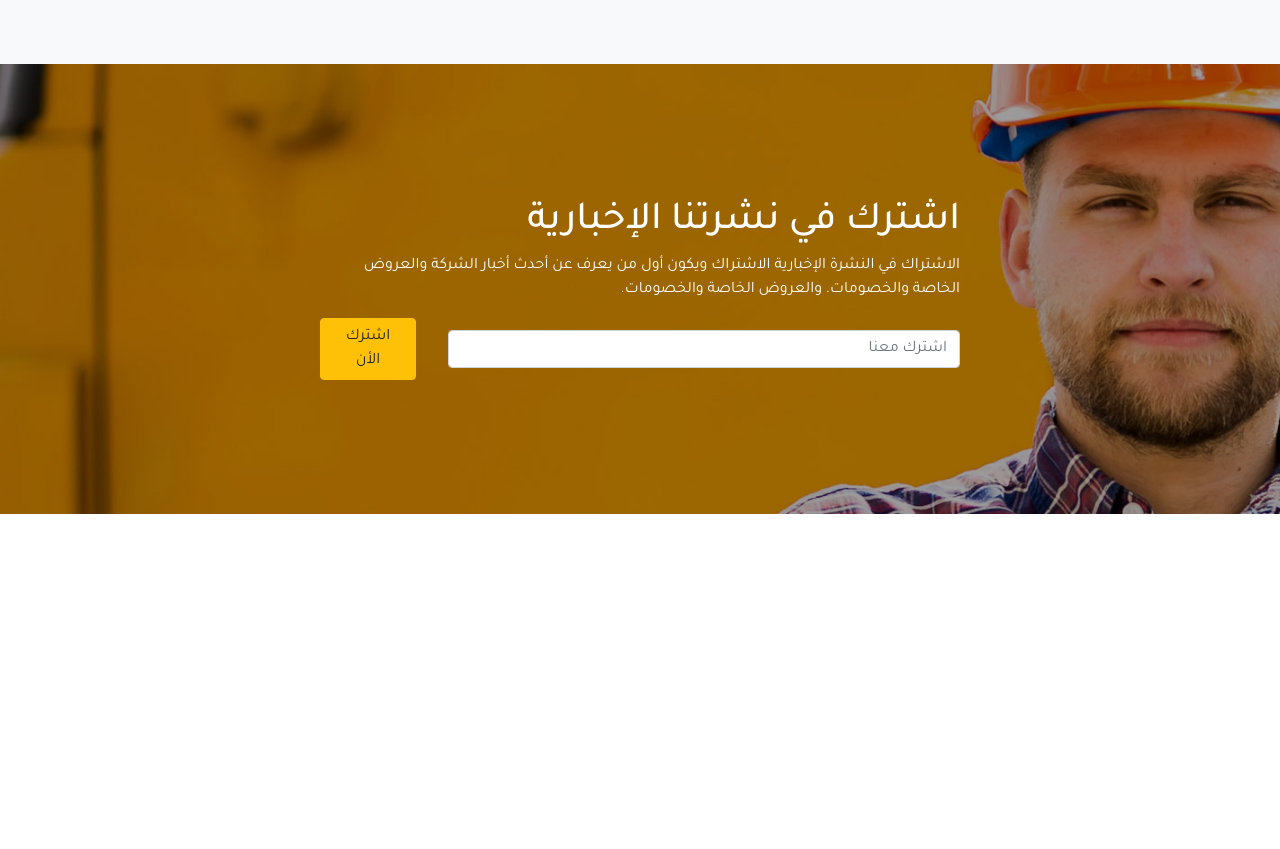
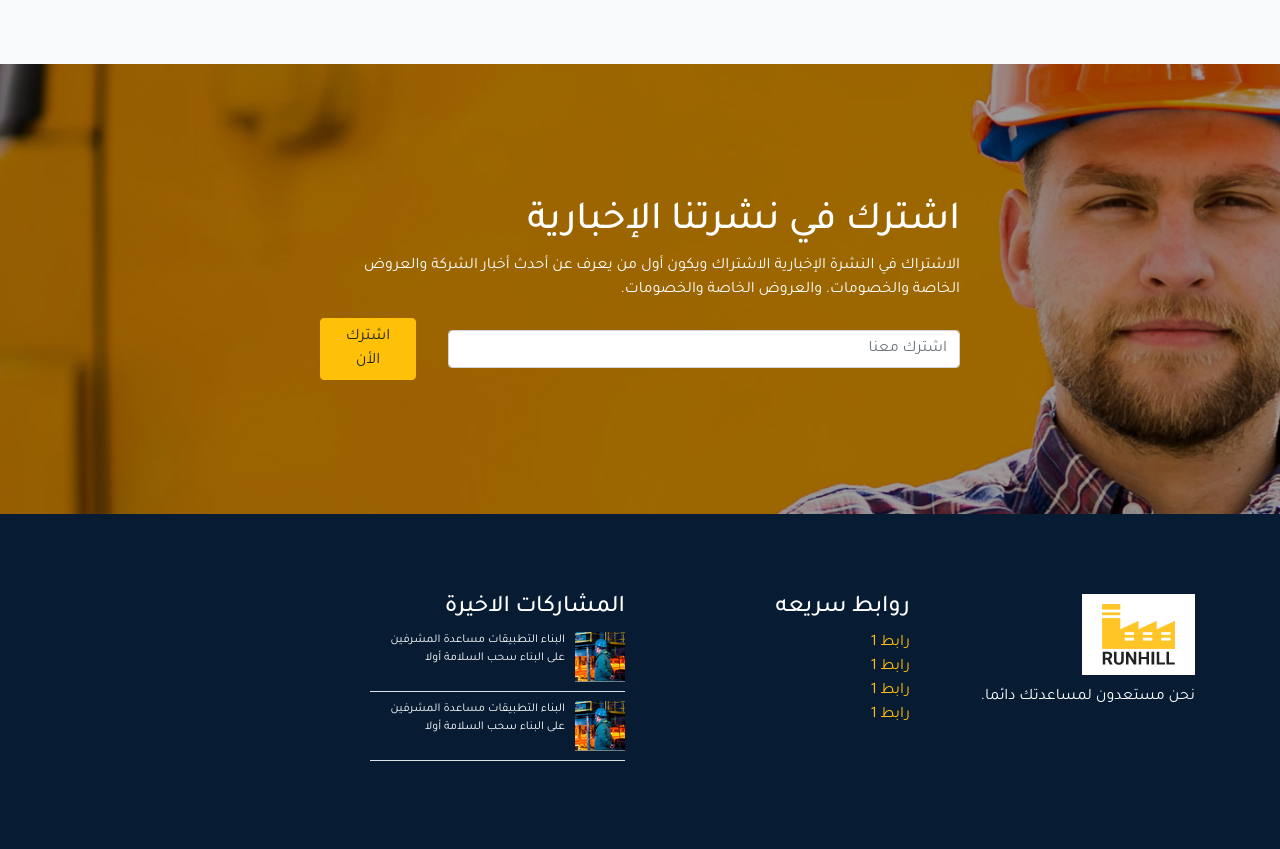
Before and after one commit to MAbozed/Runhilll_Template, a plain HTML site: page index.html in a window 1280 px wide. Shown: the part 1880-2729 px from the top of the page. Before the commit the page ends 2394 px from the top, so only its background shows below. Drawn offline with Linux system fonts and the light colour scheme.

Commit message:
Footer Section

```diff
--- a/css/style-rtl.css
+++ b/css/style-rtl.css
@@ -6,9 +6,12 @@ body {
     direction: rtl;
     text-align: right;
     box-sizing: border-box;
-    font-family: 'Tajawal', sans-serif;
+    font-family: "Tajawal", sans-serif;
 }
-
+ul {
+    margin: 0;
+    padding: 0;
+}
 
 
 /* General */
@@ -74,11 +77,13 @@ body {
 .news {
     background-color: #ececec;
 }
-.news-item {
+.news-item,
+.footer-left {
     display: flex;
     align-items: center;
 }
-.news-item img {
+.news-item img,
+.footer-left img {
     max-width: 200px;
     margin-left: 10px;
 }
@@ -110,3 +115,37 @@ body {
 .sub form button {
     width: 15%;
 }
+@media (max-width: 768px) {
+    .sub .text {
+      width: 80%;
+    }
+    .sub .text form {
+      flex-direction: column;
+    }
+    .sub .text form input,
+    .sub .text button {
+      width: 100%;
+    }
+}
+footer {
+    background-color: #071c33;
+    color: #fff;
+    }
+
+footer h3 {
+    background: #fff;
+    color: #222;
+    display: inline-block;
+    font-size: 16px;
+    margin: 0 0 10px;
+    padding: 10px 20px;
+    text-transform: uppercase;
+    }
+
+.footer-left {
+    font-size: 12px;
+}
+
+.footer-left img {
+    width: 50px;
+}
--- a/index.html
+++ b/index.html
@@ -180,6 +180,54 @@
         </form>
       </div>
     </section>
+
+    <footer class="section">
+      <div class="container">
+        <div class="row">
+          <div class="col-md-3 col-sm-6 col-12">
+            <div class="footer_item">
+              <h3>
+                <img src="images/logo (1).png" alt="" />
+              </h3>
+              <p>نحن مستعدون لمساعدتك دائما.</p>
+            </div>
+          </div>
+          <div class="col-md-3 col-sm-6 col-12">
+            <h4>روابط سريعه</h4>
+            <ul class="list-unstyled">
+              <li>
+                <a href="#" class="text-warning">رابط 1</a>
+              </li>
+              <li>
+                <a href="#" class="text-warning">رابط 1</a>
+              </li>
+              <li>
+                <a href="#" class="text-warning">رابط 1</a>
+              </li>
+              <li>
+                <a href="#" class="text-warning">رابط 1</a>
+              </li>
+            </ul>
+          </div>
+          <div class="col-md-3 col-sm-6 col-12">
+            <h4>المشاركات الاخيرة</h4>
+            <div class="footer-left border-bottom mb-2 pb-2">
+              <img src="images/news-thumb-1.jpg" alt="" />
+              <p>
+                البناء التطبيقات مساعدة المشرفين على البناء سحب السلامة أولا
+              </p>
+            </div>
+            <div class="footer-left border-bottom mb-2 pb-2">
+              <img src="images/news-thumb-1.jpg" alt="" />
+              <p>
+                البناء التطبيقات مساعدة المشرفين على البناء سحب السلامة أولا
+              </p>
+            </div>
+          </div>
+          <div class="col-md-3 col-sm-6 col-12"></div>
+        </div>
+      </div>
+    </footer>
     <script src="js/bootstrap.min.js"></script>
   </body>
 </html>
```
